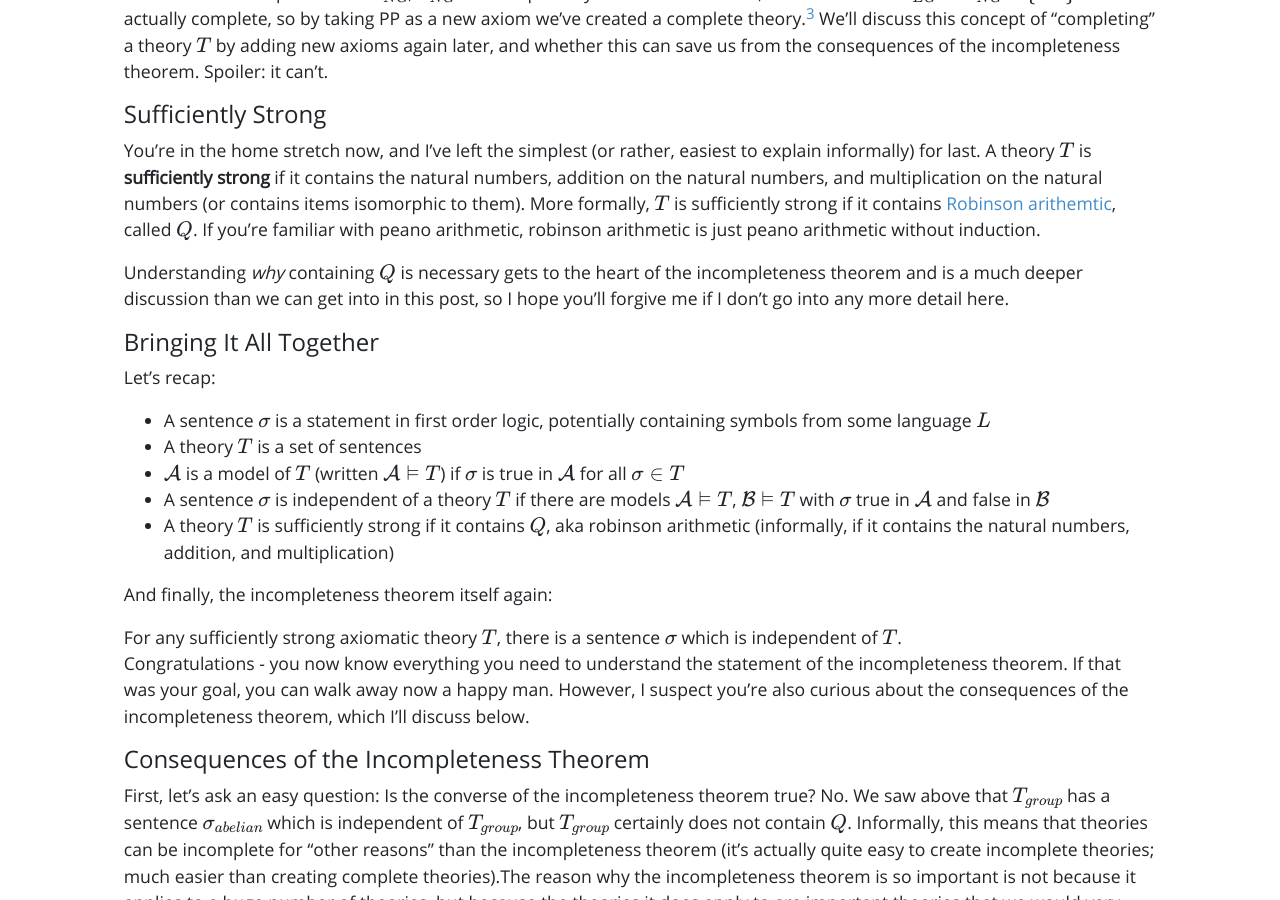
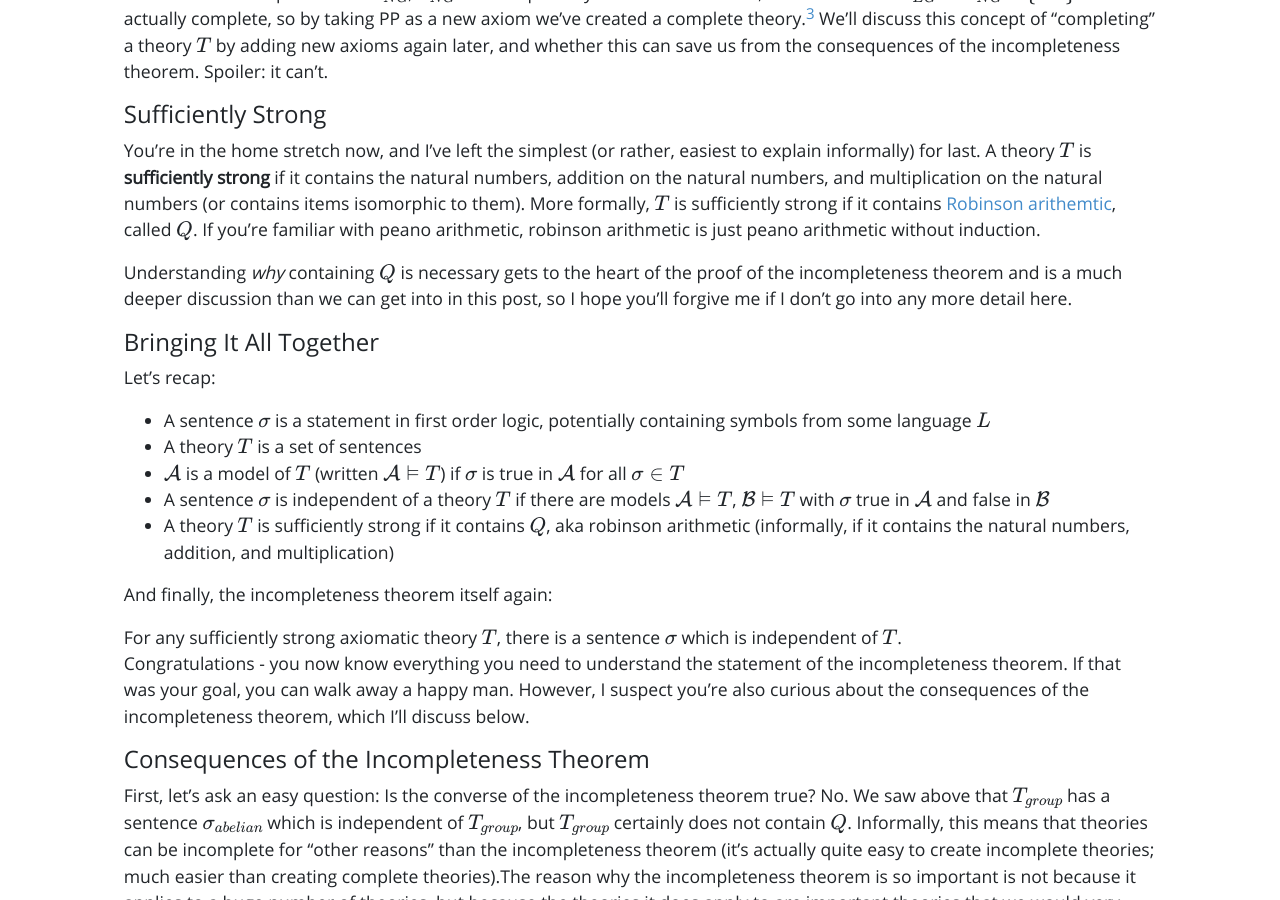
Before and after one commit to Liam-DeVoe/liam-devoe.github.io, a Jekyll site: the page built from _posts/2022-01-01-godels-incompleteness-theorem.md, in a window 1280 px wide and 900 px high, scrolled down 3550 px. Built offline with Jekyll 4.4.1, drawn with Linux system fonts in a browser that asks for light colours; nearby versions of some CDN libraries; some web fonts are replaced; formulas are drawn with MathJax 3; some of the changed text lies outside the part shown.

Commit message:
rewording

```diff
--- a/_posts/2022-01-01-godels-incompleteness-theorem.md
+++ b/_posts/2022-01-01-godels-incompleteness-theorem.md
@@ -111,7 +111,7 @@ Because PP is independent of $T_{NG}$, $T_{NG}$ is incomplete by definition. How
 
 You're in the home stretch now, and I've left the simplest (or rather, easiest to explain informally) for last. A theory $T$ is **sufficiently strong** if it contains the natural numbers, addition on the natural numbers, and multiplication on the natural numbers (or contains items isomorphic to them). More formally, $T$ is sufficiently strong if it contains [Robinson arithemtic](https://en.wikipedia.org/wiki/Robinson_arithmetic), called $Q$. If you're familiar with peano arithmetic, robinson arithmetic is just peano arithmetic without induction.
 
-Understanding *why* containing $Q$ is necessary gets to the heart of the incompleteness theorem and is a much deeper discussion than we can get into in this post, so I hope you'll forgive me if I don't go into any more detail here.
+Understanding *why* containing $Q$ is necessary gets to the heart of the proof of the incompleteness theorem and is a much deeper discussion than we can get into in this post, so I hope you'll forgive me if I don't go into any more detail here.
 
 # Bringing It All Together
 
@@ -127,7 +127,7 @@ And finally, the incompleteness theorem itself again:
 
 <div class="quote">For any sufficiently strong axiomatic theory $T$, there is a sentence $\sigma$ which is independent of $T$.</div>
 
-Congratulations - you now know everything you need to understand the statement of the incompleteness theorem. If that was your goal, you can walk away now a happy man. However, I suspect you're also curious about the consequences of the incompleteness theorem, which I'll discuss below.
+Congratulations - you now know everything you need to understand the statement of the incompleteness theorem. If that was your goal, you can walk away a happy man. However, I suspect you're also curious about the consequences of the incompleteness theorem, which I'll discuss below.
 
 # Consequences of the Incompleteness Theorem
 
```
Also changed, not shown: other parts of _posts/2022-01-01-godels-incompleteness-theorem.md (+1 -1 lines).
